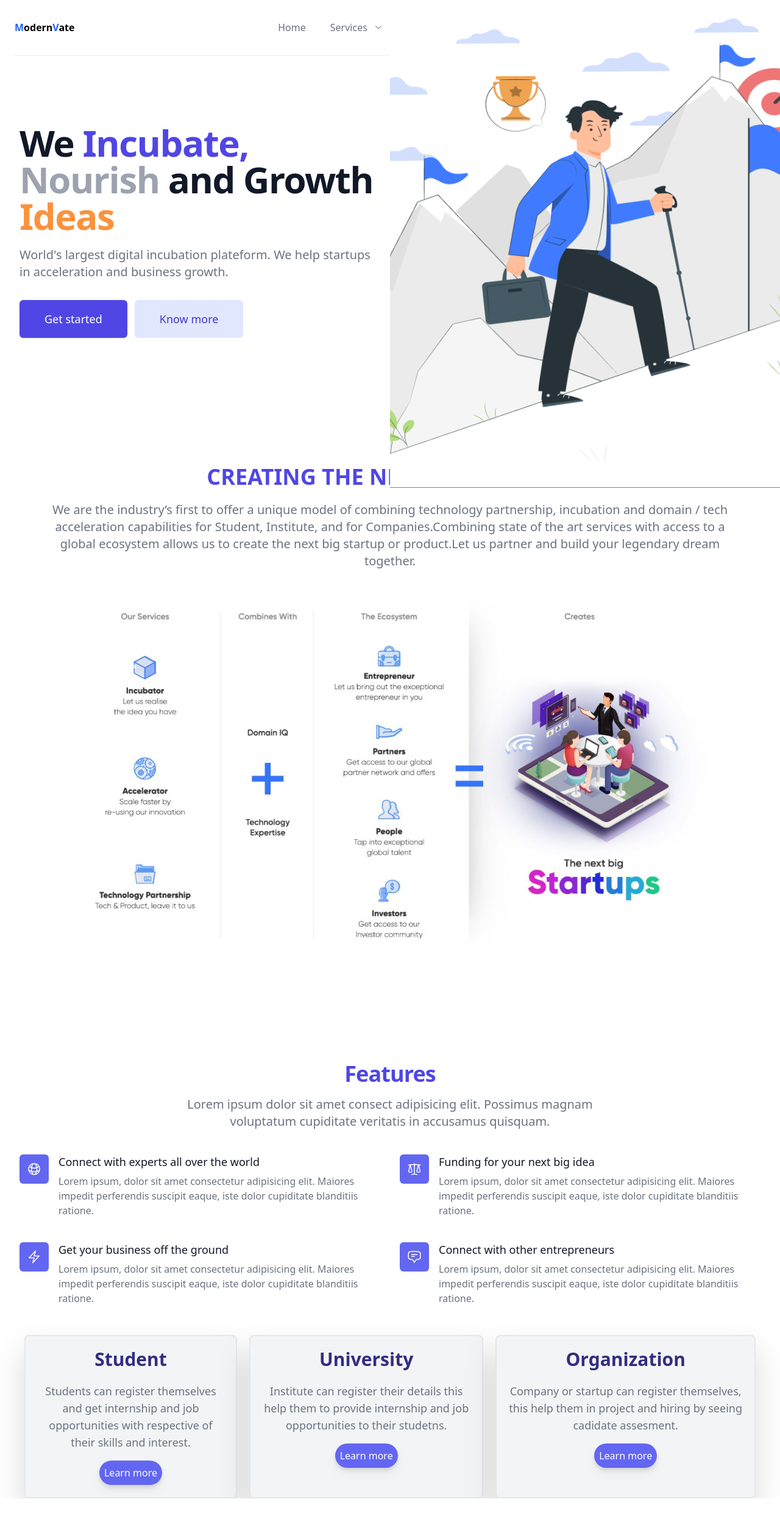
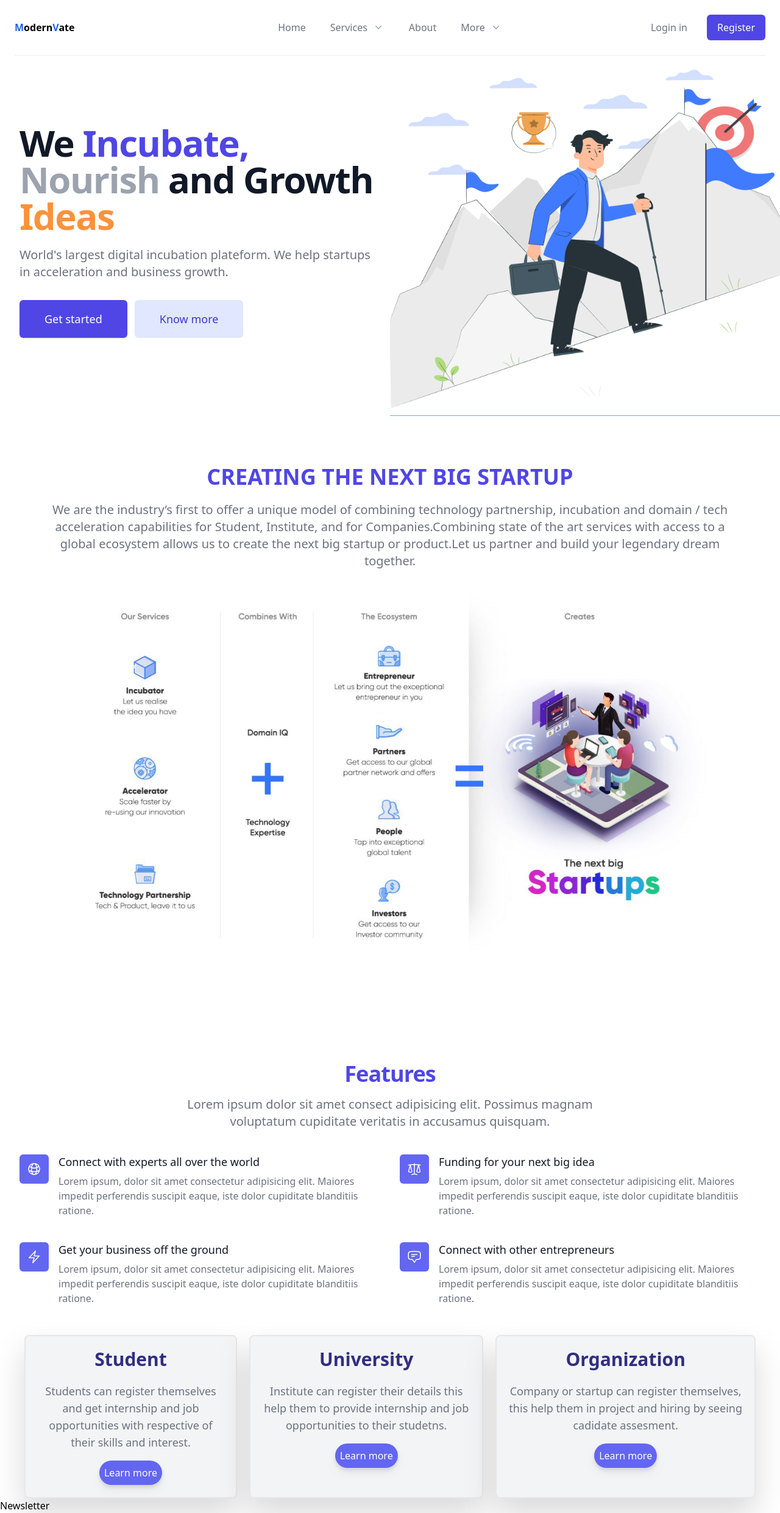
Before and after one commit to DrasticCoder/ModernVate, a React (Create React App) app: page / in a window 1280 px wide. Shown: the whole page at 61% size. Before the commit the page ends 2457 px from the top, so only its background shows below. Built offline with nearby package versions, Linux system fonts and the light colour scheme.

Commit message:
Create Newsletter component

```diff
--- a/src/App.js
+++ b/src/App.js
@@ -4,6 +4,7 @@ import HeroSection from './components/HeroSection';
 import Info from './components/Info';
 import UserInfo from './components/UserInfo';
 import Features from './components/Features';
+import Newsletter from './components/Newsletter';
 
 function App() {
   return (
@@ -13,6 +14,7 @@ function App() {
       <Info />
       <Features />
       <UserInfo />
+      <Newsletter />
     </div>
   );
 }
--- a/src/components/HeroSection.jsx
+++ b/src/components/HeroSection.jsx
@@ -2,9 +2,19 @@ import HeroImg from '../inventory/homepage.png';
 
 export default function HeroSection() {
     return (
-        <div className="bg-white">
+        <div className="md:relative overflow-hidden bg-white">
             <div className="mx-auto max-w-7xl">
-                <div className="z-2 bg-white pb-8 sm:pb-16 md:pb-20 lg:w-full lg:max-w-2xl lg:pb-28 xl:pb-32">
+                <div className="md:relative z-2 pb-8 sm:pb-16 md:pb-20 lg:w-full lg:max-w-2xl lg:pb-28 xl:pb-32">
+                    <svg
+                        className="absolute inset-y-0 right-0 hidden h-full w-48 translate-x-1/2 transform text-white lg:block"
+                        fill="currentColor"
+                        viewBox="0 0 100 100"
+                        preserveAspectRatio="none"
+                        aria-hidden="true"
+                    >
+                        <polygon points="50,0 100,0 50,100 0,100" />
+                    </svg>
+
                     <main className="mx-auto mt-10 max-w-7xl px-4 sm:mt-12 sm:px-6 md:mt-16 lg:mt-20 lg:px-8 xl:mt-28">
                         <div className="sm:text-center lg:text-left">
                             <h1 className="text-4xl font-bold tracking-tight text-gray-900 sm:text-5xl md:text-6xl">
--- /dev/null
+++ b/src/components/Newsletter.jsx
@@ -0,0 +1,9 @@
+import React from 'react'
+
+const Newsletter = () => {
+  return (
+    <div>Newsletter</div>
+  )
+}
+
+export default Newsletter
```
